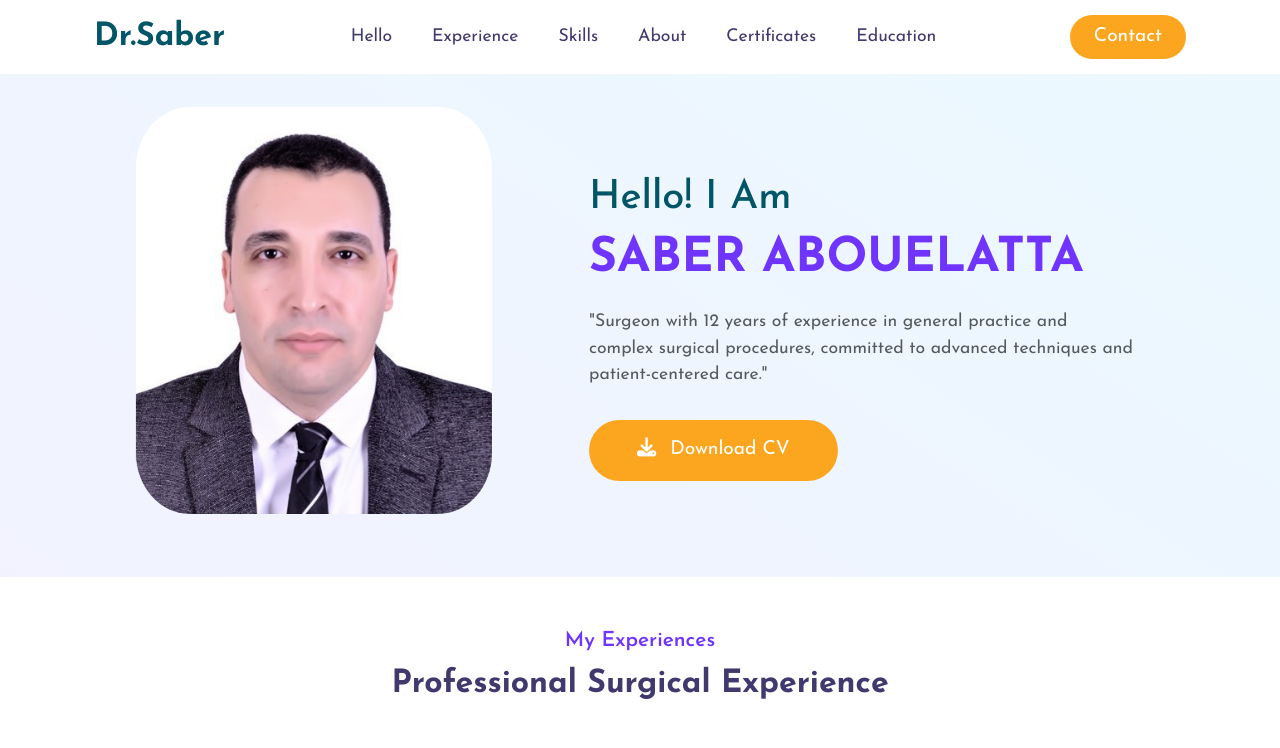
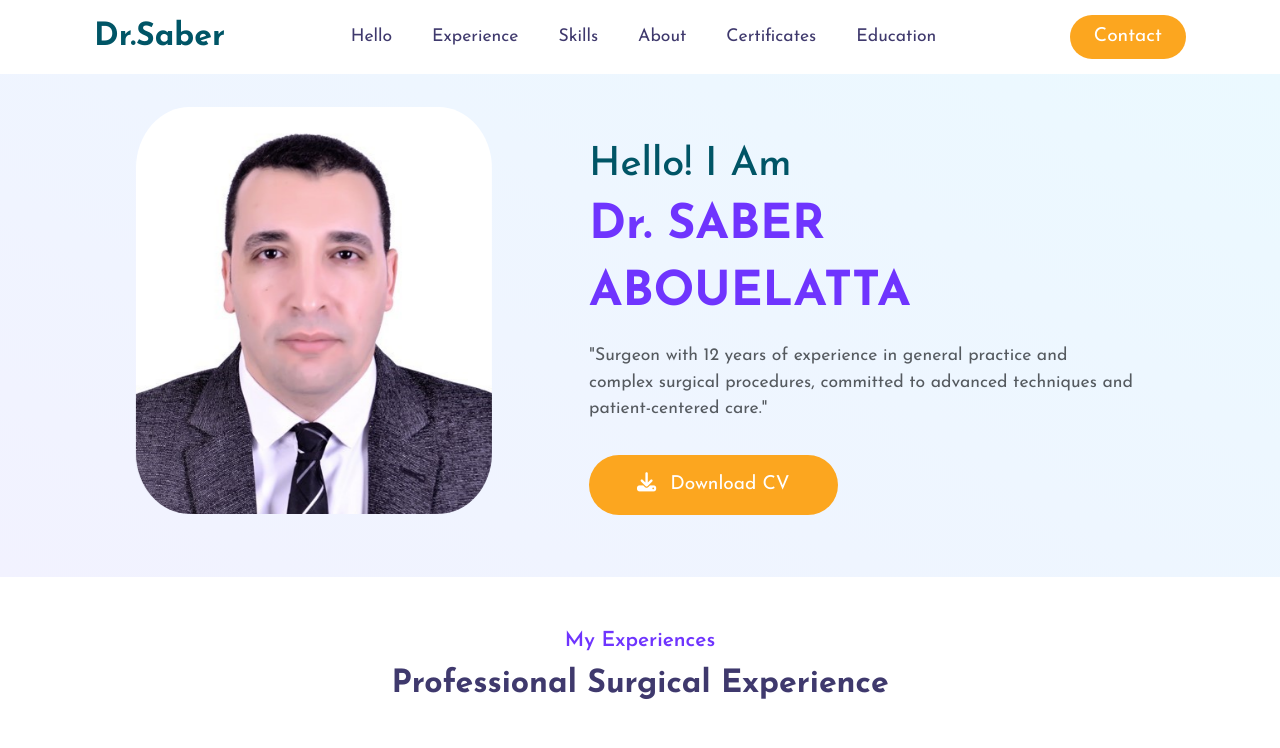
Before and after one commit to hamada1221/Portfolio-Dr.Saber, a plain HTML site: page index.html in a window 1280 px wide. Shown: the top 748 px of the page. Drawn offline with nearby package versions, Linux system fonts and the light colour scheme.

Commit message:
Update index.html

```diff
--- a/index.html
+++ b/index.html
@@ -76,7 +76,7 @@
         </div>
         <div class="col-12 col-md-6 text-center text-md-start" data-aos="slide-right">
           <h2 style="color: #005566">
-            Hello! I Am <br /><span class="c-teal">SABER ABOUELATTA</span>
+            Hello! I Am <br /><span class="c-teal">Dr. SABER ABOUELATTA</span>
           </h2>
           <p class="text-muted">
             "Surgeon with 12 years of experience in general practice and complex surgical procedures, committed to
```
